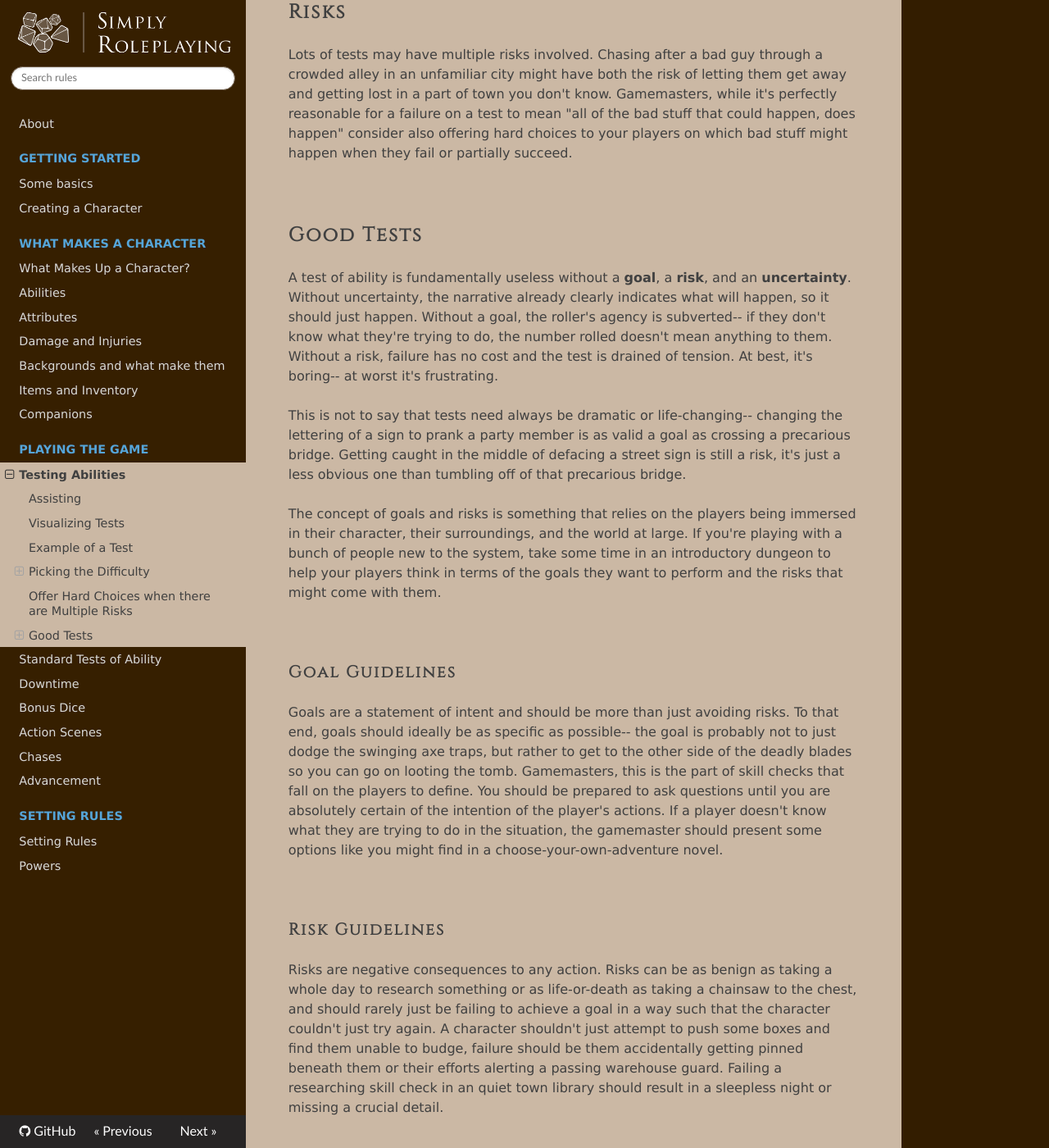
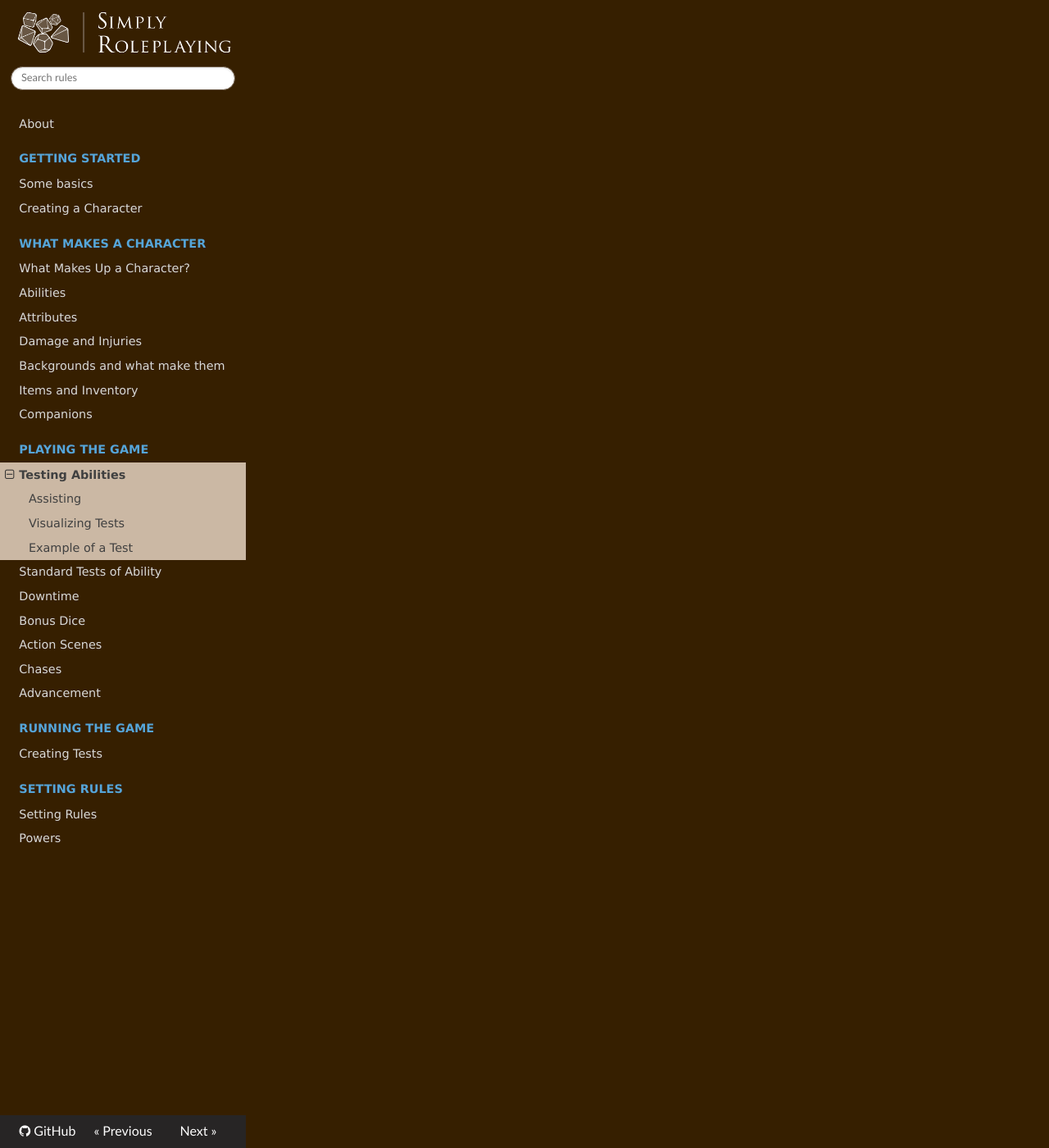
Before and after one commit to TheFifthRider/simply-roleplaying-webapp, an MkDocs documentation site: the page built from docs/gameplay/tests.md, in a window 1280 px wide and 1400 px high, scrolled down 3864 px. Shown: the whole window at 82% size. Built offline with MkDocs 1.6.1, drawn with Linux system fonts in a browser that asks for light colours; nearby versions of some CDN libraries; some of the changed text lies outside the part shown.

Commit message:
refactor: Create DM section

```diff
--- a/docs/gameplay/tests.md
+++ b/docs/gameplay/tests.md
@@ -59,52 +59,3 @@ Let's bring it all together and walk through a test of ability using the **Sell
 > They roll a 10, a 5, and a 5 for a total of 20--  a spectacular roll. They have a +5 attribute modifier to their Presence, bringing the total of the roll up to 25.
 >
 > The difficulty of the test was _15_, and 25 is 10 higher than the difficulty, which makes it a _full success_. According to the test, _you win them over or they don't seem to notice this time-- the merchant accepts the deal_. Based on the skills used, the gamemaster now has everything they need to paint a picture of how the sweating merchant responds to the smuggler's intimidation and ultimately gives in.
-
-<br/>
-
-## Picking the Difficulty
-So how does your GM choose the specific number that you roll against? Just like characters, tests have levels, and the total difficulty of any test is equal to 5 times the test's level.
-
-!!! note
-    Test difficulty = Test level * 5
-
-To start with, you'll likely be facing tests at the same level as you. However, as you gather strong [equipment](../character/equipment.md) and learn powerful [abilities](../character/abilities.md), you'll start facing even more difficult tests. It's not uncommon for high level characters to be facing tests of twice their level!
-
-<br/>
-
-### Competitions
-However, not all tests have a level-- it's also perfectly valid for a test to be a roll off between the involved characters. Take an arm wrestling contest with, for example -- it would be a test of brawn, and both players would roll against each other. The outcome of the test, then, comes from comparing the rolls rather than comparing the roll to a static number.
-
-In the rare event of a tie in a competition, everybody involved in the tie will either fail or partially succeed, depending on what makes sense to your gamemaster.
-
-When you're dealing with three or more people involved in the same competition, it's probably best to abandon the idea of failing or succeeding entirely. Instead, judge how characters did by ranking them from highest to lowest roll.
-
-<br/>
-
-## Offer Hard Choices when there are Multiple Risks
-
-Lots of tests may have multiple risks involved. Chasing after a bad guy through a crowded alley in an unfamiliar city might have both the risk of letting them get away and getting lost in a part of town you don't know. Gamemasters, while it's perfectly reasonable for a failure on a test to mean "all of the bad stuff that could happen, does happen" consider also offering hard choices to your players on which bad stuff might happen when they fail or partially succeed.
-
-<br/>
-
-## Good Tests
-
-A test of ability is fundamentally useless without a **goal**, a **risk**, and an **uncertainty**. Without uncertainty, the narrative already clearly indicates what will happen, so it should just happen. Without a goal, the roller's agency is subverted-- if they don't know what they're trying to do, the number rolled doesn't mean anything to them. Without a risk, failure has no cost and the test is drained of tension. At best, it's boring-- at worst it's frustrating.
-
-This is not to say that tests need always be dramatic or life-changing-- changing the lettering of a sign to prank a party member is as valid a goal as crossing a precarious bridge. Getting caught in the middle of defacing a street sign is still a risk, it's just a less obvious one than tumbling off of that precarious bridge.
-
-The concept of goals and risks is something that relies on the players being immersed in their character, their surroundings, and the world at large. If you're playing with a bunch of people new to the system, take some time in an introductory dungeon to help your players think in terms of the goals they want to perform and the risks that might come with them.
-
-<br/>
-
-### Goal Guidelines
-
-Goals are a statement of intent and should be more than just avoiding risks. To that end, goals should ideally be as specific as possible-- the goal is probably not to just dodge the swinging axe traps, but rather to get to the other side of the deadly blades so you can go on looting the tomb. Gamemasters, this is the part of skill checks that fall on the players to define. You should be prepared to ask questions until you are absolutely certain of the intention of the player's actions. If a player doesn't know what they are trying to do in the situation, the gamemaster should present some options like you might find in a choose-your-own-adventure novel.
-
-<br/>
-
-### Risk Guidelines
-
-Risks are negative consequences to any action. Risks can be as benign as taking a whole day to research something or as life-or-death as taking a chainsaw to the chest, and should rarely just be failing to achieve a goal in a way such that the character couldn't just try again. A character shouldn't just attempt to push some boxes and find them unable to budge, failure should be them accidentally getting pinned beneath them or their efforts alerting a passing warehouse guard. Failing a researching skill check in an quiet town library should result in a sleepless night or missing a crucial detail.
-
-<br/>
--- a/mkdocs.yml
+++ b/mkdocs.yml
@@ -22,6 +22,8 @@ nav:
         - gameplay/action.md
         - gameplay/chases.md
         - gameplay/advancement.md
+    - 'Running the Game':
+        - running_the_game/creating_tests.md
     - 'Setting Rules':
         - setting_rules/index.md
         - setting_rules/powers.md
```
Also changed, not shown: docs/running_the_game/creating_tests.md (added, +53 -0 lines).
